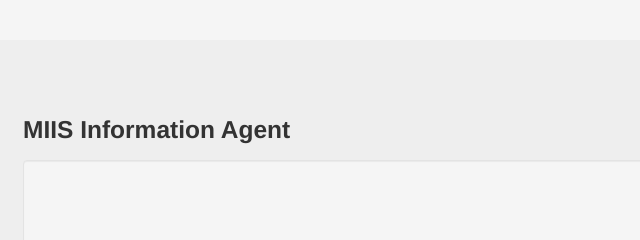
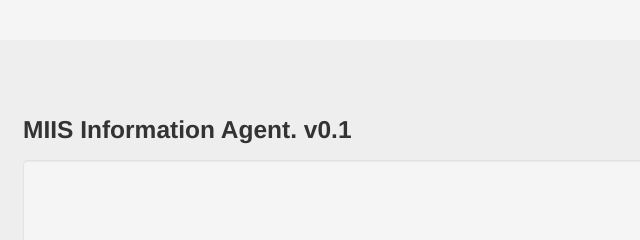
Before and after one commit to gfrances/miis-information-agent, a plain HTML site: page index.html in a window 1280 px wide. Shown: the top 240 px of the page, 92-732 px from the left. Drawn offline with nearby package versions, Linux system fonts and the light colour scheme.

Commit message:
version number

```diff
--- a/index.html
+++ b/index.html
@@ -19,7 +19,7 @@
 
 <div class="container">
     <div class="hero-unit">
-        <h3>MIIS Information Agent</h3>
+        <h3>MIIS Information Agent. v0.1</h3>
 
         <div id="dialog-canvas-wrapper" class="well">
             <div id="dialog-canvas"> </div>
```
